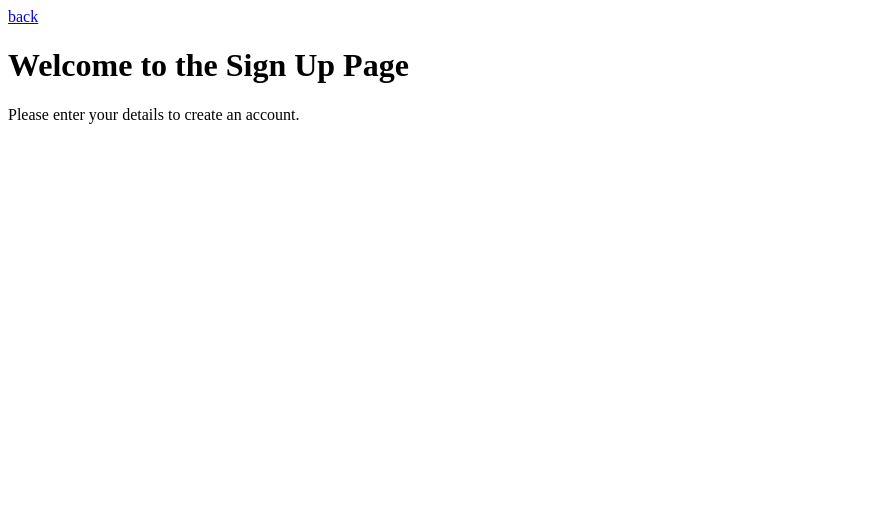
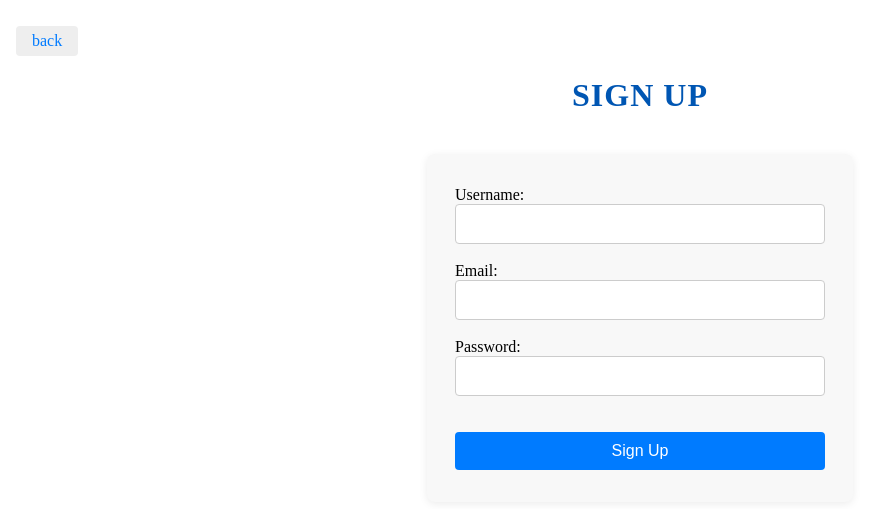
Before and after one commit to Sayeeram05/Backed-Development, a Django app: page /signup/ in a window 1280 px wide. Shown: the top 509 px of the page, without its empty margins (0-879 px from the left). Run offline with Django 5.2, Linux system fonts and the light colour scheme.

Commit message:
App : Login and Signup

```diff
--- a/Django/Project/Authentication/Backend/forms.py
+++ b/Django/Project/Authentication/Backend/forms.py
@@ -9,10 +9,7 @@ class Signup(forms.ModelForm):
             'password': forms.PasswordInput(),
         }
 
-class Login(forms.ModelForm):
-    class Meta:
-        model = User
-        fields = ['username', 'password']
-        widgets = {
-            'password': forms.PasswordInput(),
-        }
+class Login(forms.Form):
+    # Regular Form that doesn't check model constraints
+    username = forms.CharField(max_length=150)
+    password = forms.CharField(widget=forms.PasswordInput())
--- a/Django/Project/Authentication/Backend/views.py
+++ b/Django/Project/Authentication/Backend/views.py
@@ -1,6 +1,8 @@
-from django.shortcuts import render
-from .forms import Login, Signup
+from django.shortcuts import redirect, render
+from django.contrib.auth.hashers import make_password, check_password
 from . import forms
+from .models import User
+
 # Create your views here.
 def home(request):
     return render(request, 'home.html')
@@ -9,10 +11,22 @@ def login_view(request):
     form = forms.Login()
     if request.method == 'POST':
         form = forms.Login(request.POST)
+        print(form.is_valid())
+        print(form.errors)
+        print(form.cleaned_data)  # Debugging line to see cleaned data
         if form.is_valid():
-            # Process the login (authentication logic goes here)
-            print(form.cleaned_data.get('username'))
-            print(form.cleaned_data.get('password'))
+            username = form.cleaned_data.get('username')
+            password = form.cleaned_data.get('password')
+            try:
+                user = User.objects.get(username=username)
+                if user and check_password(password, user.password):
+                    return redirect('home')
+                else:
+                    # Add error to form instead of printing
+                    form.add_error(None, "Invalid username or password.")
+            except User.DoesNotExist:
+                # Add error to form instead of printing
+                form.add_error(None, "Invalid username or password.")
     return render(request, 'login.html', {'form': form})
 
 def signup_view(request):
@@ -20,6 +34,23 @@ def signup_view(request):
     if request.method == 'POST':
         form = forms.Signup(request.POST)
         if form.is_valid():
-            # Process the signup (user creation logic goes here)
-            pass
+            username = form.cleaned_data.get('username')
+            password = form.cleaned_data.get('password')
+            email = form.cleaned_data.get('email')
+            has_error = False
+
+            if User.objects.filter(username=username).exists():
+                # Add error to form instead of printing
+                form.add_error('username', "Username already exists.")
+                has_error = True
+
+            if User.objects.filter(email=email).exists():
+                # Add error to form instead of printing
+                form.add_error('email', "Email already exists.")
+                has_error = True
+
+            if not has_error:
+                newUser = User(username=username, email=email, password=make_password(password))
+                newUser.save()
+                return redirect("login")
     return render(request, 'signup.html', {'form': form})
--- a/Django/Project/Authentication/Frontend/static/styles.css
+++ b/Django/Project/Authentication/Frontend/static/styles.css
@@ -68,3 +68,107 @@ a.back-link:hover {
     background: #007bff;
     color: #fff;
 }
+
+/* Home page main heading */
+.home-main-heading {
+    text-align: center;
+    color: #0056b3;
+    margin-top: 40px;
+    font-size: 2.5rem;
+    font-weight: bold;
+    letter-spacing: 1px;
+}
+
+/* Options heading */
+.home-options-heading {
+    text-align: center;
+    color: #222;
+    margin-top: 30px;
+    font-size: 1.7rem;
+    font-weight: 600;
+    letter-spacing: 0.5px;
+}
+
+/* Options list */
+.home-options-list {
+    list-style: none;
+    padding: 0;
+    margin: 30px auto 0 auto;
+    max-width: 300px;
+    display: flex;
+    flex-direction: column;
+    gap: 18px;
+}
+
+.home-options-list li {
+    text-align: center;
+}
+
+.home-options-list a {
+    display: inline-block;
+    padding: 10px 0;
+    width: 100%;
+    background: #007bff;
+    color: #fff;
+    border-radius: 4px;
+    text-decoration: none;
+    font-size: 1.1rem;
+    transition: background 0.2s;
+}
+
+.home-options-list a:hover {
+    background: #0056b3;
+}
+
+/* Signup form container */
+.signup-form {
+    max-width: 370px;
+    margin: 40px auto;
+    padding: 32px 28px;
+    background: #f8f8f8;
+    border-radius: 8px;
+    box-shadow: 0 2px 8px rgba(0,0,0,0.08);
+    display: flex;
+    flex-direction: column;
+    gap: 18px;
+}
+
+/* Signup form input fields */
+.signup-form input[type="text"],
+.signup-form input[type="password"],
+.signup-form input[type="email"] {
+    padding: 10px 12px;
+    border: 1px solid #ccc;
+    border-radius: 4px;
+    font-size: 1rem;
+    display: block;
+    width: 100%;
+    box-sizing: border-box;
+}
+
+/* Signup button */
+.signup-button {
+    margin-top: 18px;
+    padding: 10px 0;
+    background: #007bff;
+    color: #fff;
+    border: none;
+    border-radius: 4px;
+    font-size: 1rem;
+    cursor: pointer;
+    transition: background 0.2s;
+}
+
+.signup-button:hover {
+    background: #0056b3;
+}
+
+/* Signup heading */
+.signup-form-heading {
+    text-align: center;
+    color: #0056b3;
+    margin-bottom: 18px;
+    font-size: 2rem;
+    letter-spacing: 1px;
+    font-weight: bold;
+}
--- a/Django/Project/Authentication/Frontend/templates/signup.html
+++ b/Django/Project/Authentication/Frontend/templates/signup.html
@@ -1,12 +1,17 @@
 {% extends 'base.html' %}
 
+{% load static %}
 {% block head %}
     <title>Sign Up Page</title>
+    <link rel="stylesheet" href="{% static 'styles.css' %}">
 {% endblock %}
 
 {% block body %}
-    <a href="{% url 'home' %}">back</a>
+    <a href="{% url 'home' %}" class="back-link">back</a>
     <br>
-    <h1>Welcome to the Sign Up Page</h1>
-    <p>Please enter your details to create an account.</p>
+    <h1 class="signup-form-heading">SIGN UP</h1>
+    <form method="post" class="signup-form">
+        {% csrf_token %}
+        {{ form }}
+        <button type="submit" class="signup-button">Sign Up</button>
 {% endblock %}
```
Also changed, not shown: Django/Project/Authentication/Frontend/templates/home.html (+8 -6 lines), Django/Project/Authentication/db.sqlite3.
